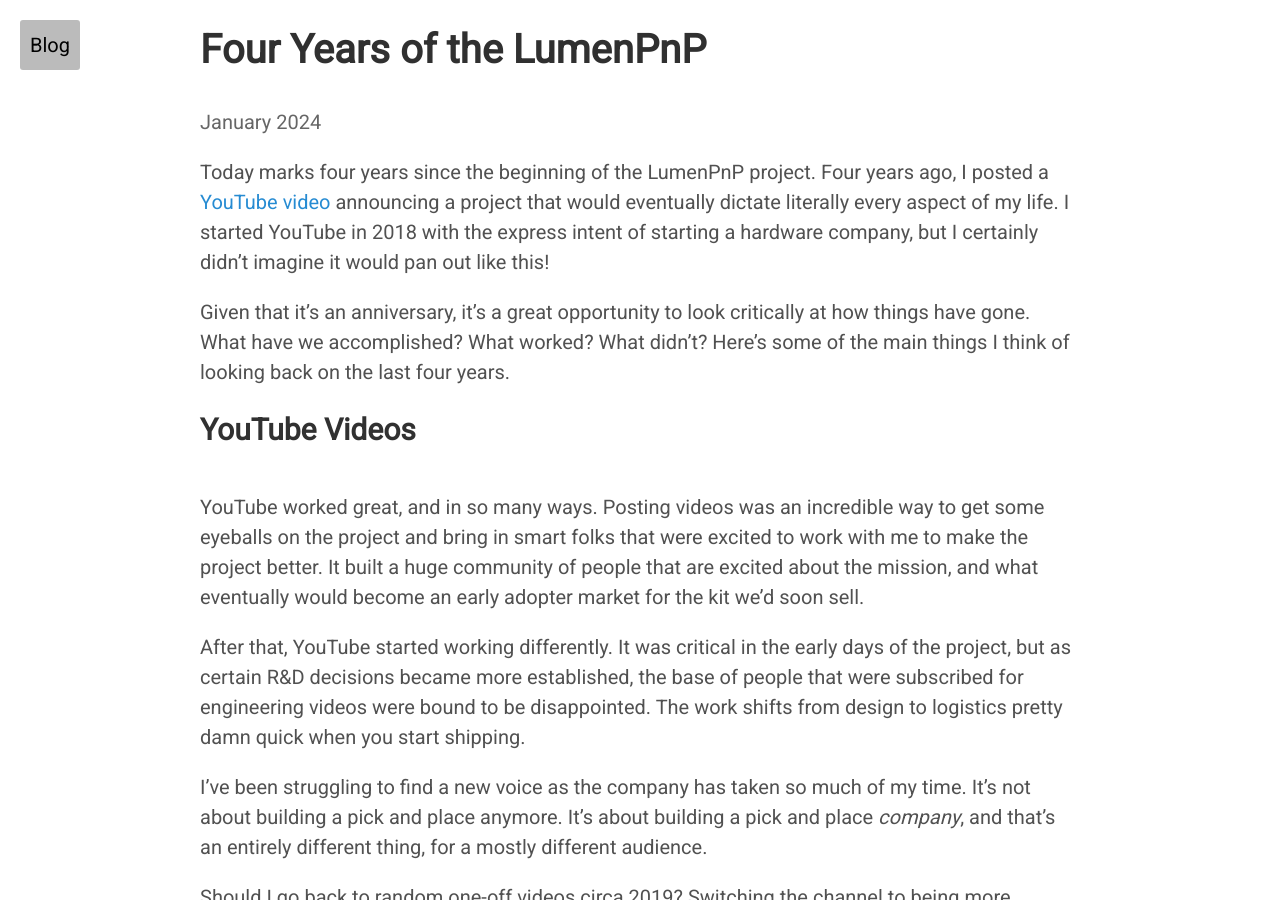
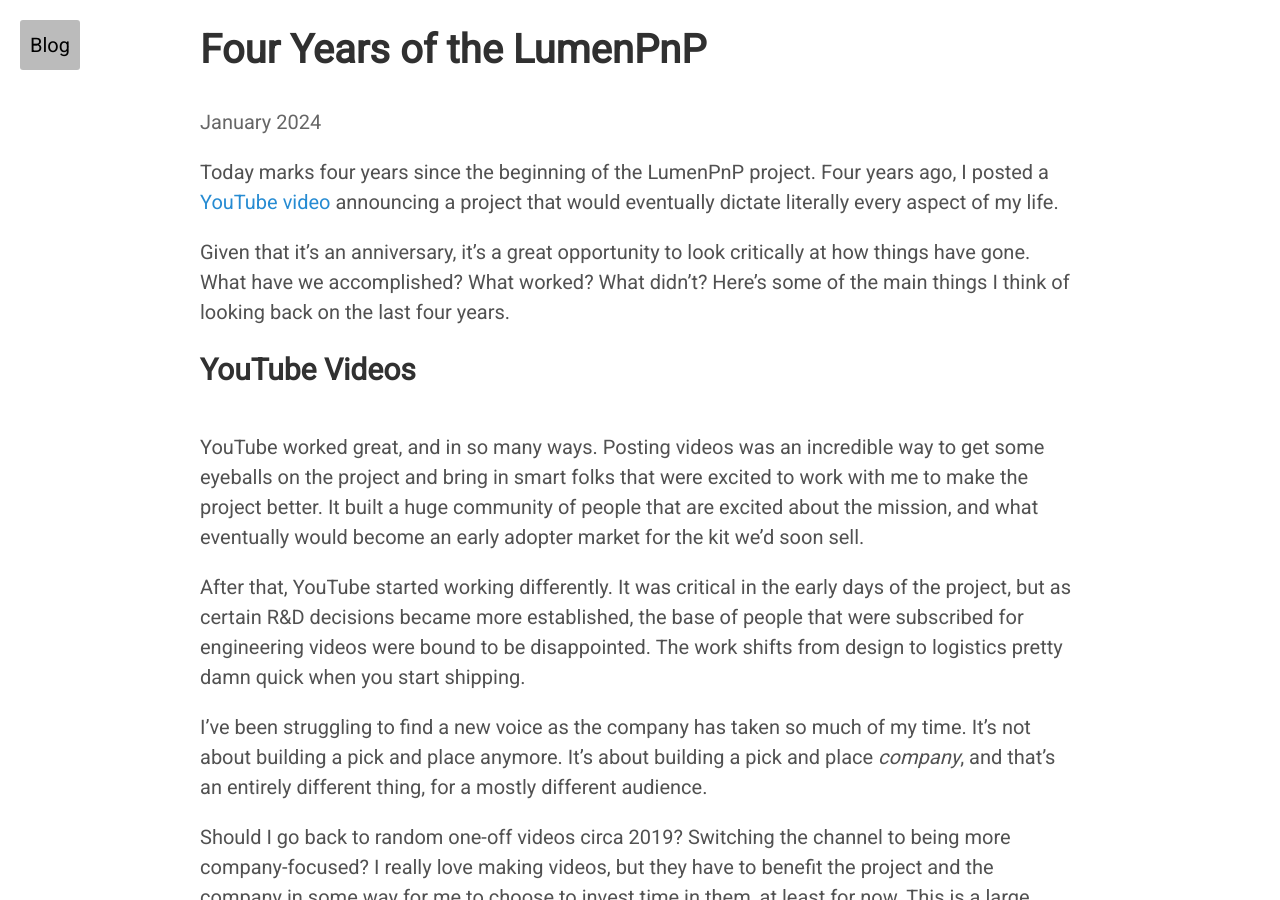
Before and after one commit to sphawes/portfolio, a Jekyll site: the page built from _posts/2024-01-18-4-years.md, in a window 1280 px wide and 900 px high. Built offline with Jekyll 4.4.1, drawn with Linux system fonts in a browser that asks for light colours.

Commit message:
copy edit

```diff
--- a/_posts/2024-01-18-4-years.md
+++ b/_posts/2024-01-18-4-years.md
@@ -4,7 +4,7 @@
 permalink: /four-years-of-lumenpnp/
 ---
 
-Today marks four years since the beginning of the LumenPnP project. Four years ago, I posted a [YouTube video](https://www.youtube.com/watch?v=dAFleHaPjEY) announcing a project that would eventually dictate literally every aspect of my life. I started YouTube in 2018 with the express intent of starting a hardware company, but I certainly didn't imagine it would pan out like this!
+Today marks four years since the beginning of the LumenPnP project. Four years ago, I posted a [YouTube video](https://www.youtube.com/watch?v=dAFleHaPjEY) announcing a project that would eventually dictate literally every aspect of my life.
 
 Given that it’s an anniversary, it’s a great opportunity to look critically at how things have gone. What have we accomplished? What worked? What didn’t? Here's some of the main things I think of looking back on the last four years.
 
```
